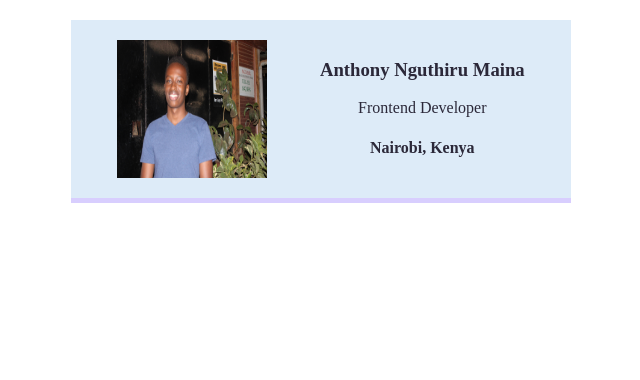
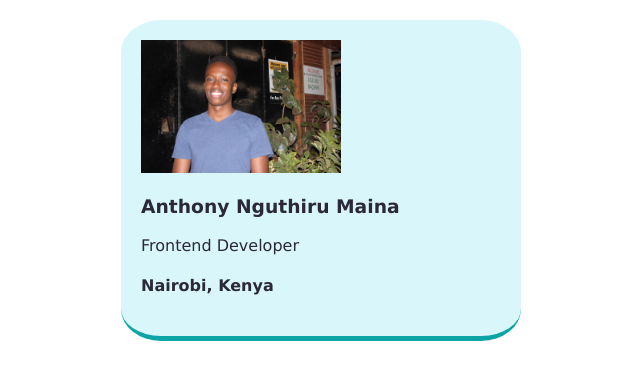
Before and after one commit to Nguthis/Front-end-dev-journey, a plain HTML site: page intro/B.card.html in a window 1280 px wide. Shown: the whole page, without its empty margins (319-959 px from the left). Drawn offline with Linux system fonts and the light colour scheme.

Commit message:
finished
more styles added to the card

```diff
--- a/intro/B.card.css
+++ b/intro/B.card.css
@@ -1,23 +1,27 @@
 body{
     margin: 20px;
     display: block;
-    width: 500px;
-
+    width: 400px;
+    font-family: Verdana, Geneva, Tahoma, sans-serif;
     margin-left: auto;
     margin-right: auto;
+
 
 }
 .card{
     padding: 20px;
+    border-radius: 10%;
     justify-content: space-around;
-    display: flex;
-    text-align: center;
-    margin-right: auto;
-    margin-left: auto;
-    border-bottom: 5px solid #d8cefe;
-    background-color: #ddebf8;
+    display: flex table-row-group;
+    text-align:end reverse;
+    /* margin shorthand */
+    margin: 0px auto;
+    border-bottom: 5px solid #0CA4A5;
+    background-color:#D9F7FA;
     color: #2b2839;
 }
 .img{
-    width: 150px;
+    width: 200px;
 }
+h3:hover,p:hover,h4:hover{
+    color: red;}
--- a/intro/B.card.html
+++ b/intro/B.card.html
@@ -9,7 +9,7 @@
 <body>
     <div class="card">
         <img class="img " src="1715105658873.jpg" alt="profile picture">
-        <div>
+        <div class="letters">
             <h3>Anthony Nguthiru Maina</h3>
             <p>Frontend Developer</p>
             <h4>Nairobi, Kenya</h4>
```
